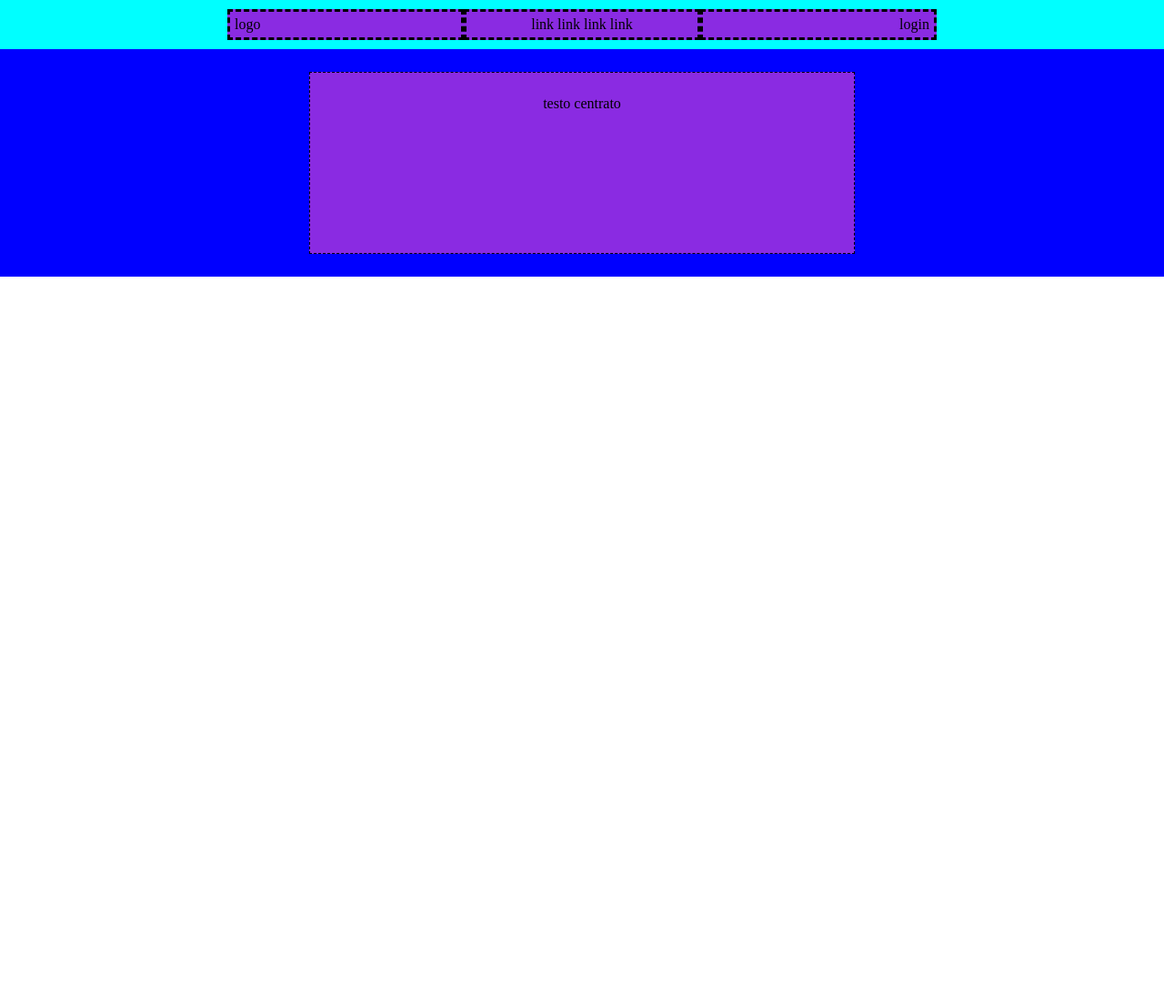
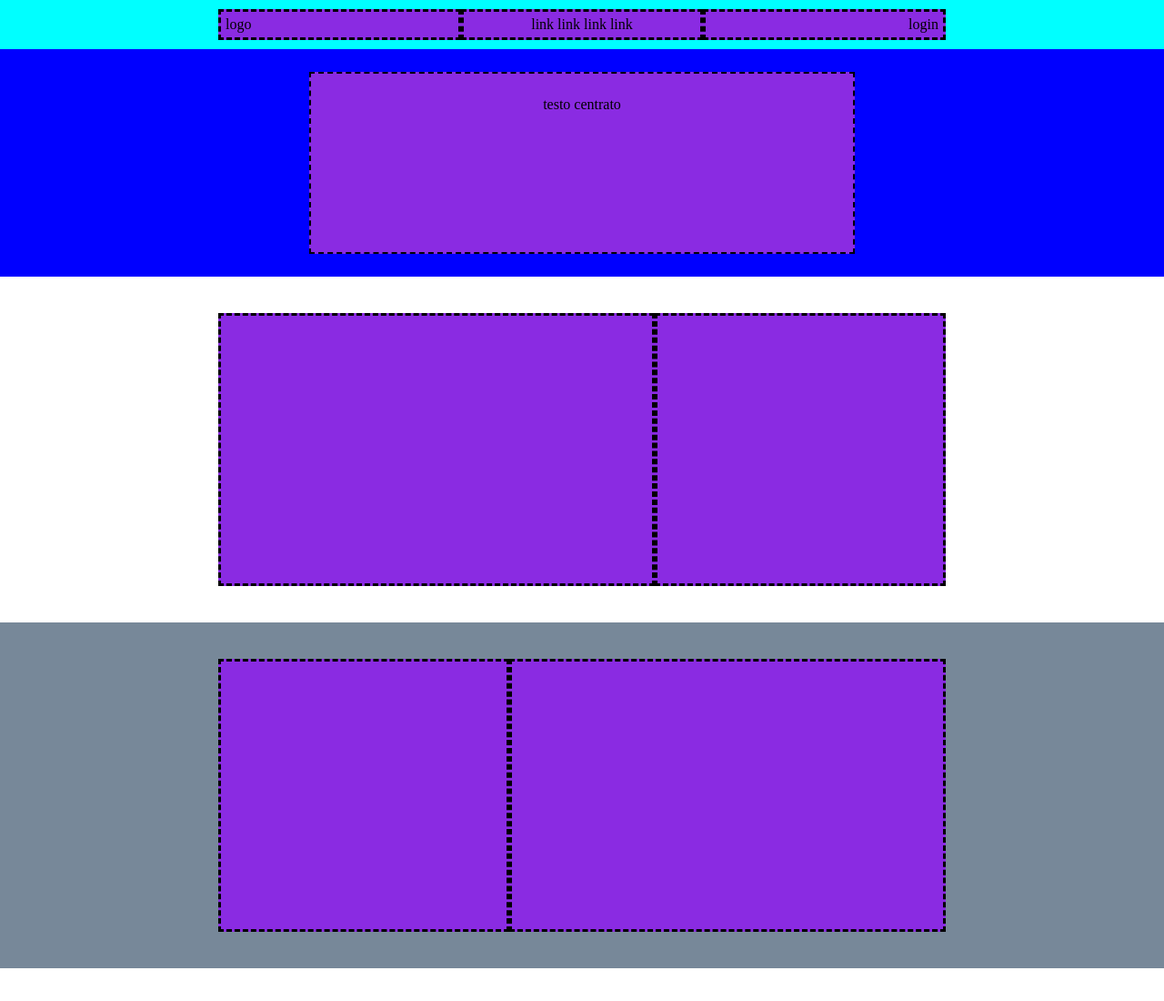
Before and after one commit to Lapo0/htmlcss-struttura-discord, a plain HTML site: page index.html in a window 1280 px wide. Shown: the top 1100 px of the page at 91% size. Before the commit the page ends 800 px from the top, so only its background shows below. Drawn offline with Linux system fonts and the light colour scheme.

Commit message:
FEAT main added section

```diff
--- a/css/style.css
+++ b/css/style.css
@@ -20,15 +20,13 @@ header{           /*DEBUG*/
 .container{
     max-width: 800px;
     margin: 0 auto;
-    padding: 10px;
 }
 
-.debug .row{           /*DEBUG*/
-    background-color: blue;
-}
+
 
 .row-cols-3 > .col{
     flex-basis: calc(100% /3);
+    margin: 10px 0;
 }
 
 .debug [class^='col'] {
@@ -69,5 +67,37 @@ header{           /*DEBUG*/
 .debug .small.container{           /*DEBUG*/
     background-color: blueviolet;
     height: 200px;
-    border: 1px dashed black;
+    border: 2px dashed black;
 }
+
+/*CORPO PAGINA*/
+main > section{
+    padding: 40px 0;
+}
+
+.container.section .row{
+    min-height: 300px;
+}
+
+.col.col-big{
+    flex-basis: 60%;
+}
+
+.col.col-small{
+    flex-basis: 40%;
+}
+
+main > section:nth-child(2n){
+    background-color: lightslategray;
+}
+
+.container .row.row-reverse{
+    flex-direction: row-reverse;
+}
+
+/*Sezione no flex*/
+section .big.container{
+    min-height: 500px;
+    background-color: rgb(52, 121, 0);
+    border: 2px dashed black;
+}
--- a/index.html
+++ b/index.html
@@ -5,7 +5,7 @@
     <meta http-equiv="X-UA-Compatible" content="IE=edge">
     <meta name="viewport" content="width=device-width, initial-scale=1.0">
     <title>Discord</title>
-    <link rel="stylesheet" href="css/style.css">
+    <link rel="stylesheet" href="./css/style.css">
 </head>
 <body class="debug">
 
@@ -29,7 +29,7 @@
             </div>
         </div>
 
-        <section class="section-header flex">
+        <section class="section-header">
             <div class="small container">
 
                 testo centrato
@@ -39,5 +39,71 @@
 
         </section>
     </header>
+
+    <!--CORPO PAGINA-->
+    <main>
+
+        <!--Prima sezione-->
+        <section>
+            <div class="container section">
+                <div class="row">
+                    <div class="col col-big">
+
+
+                    </div>
+                    <div class="col col-small">
+
+
+                    </div>
+                </div>
+            </div>
+
+        </section>
+
+        <!--Seconda sezione-->
+        <section>
+            <div class="container section">
+                <div class="row row-reverse">
+                    <div class="col col-big">
+
+
+                    </div>
+                    <div class="col col-small">
+
+
+                    </div>
+                </div>
+            </div>
+
+        </section>
+
+        <!--Terza sezione-->
+        <section>
+            <div class="container section">
+                <div class="row">
+                    <div class="col col-big">
+
+
+                    </div>
+                    <div class="col col-small">
+
+
+                    </div>
+                </div>
+            </div>
+
+        </section>
+
+        <!--Quarta sezione-->
+        <section>
+            <div class="big container">
+
+                </div>
+            </div>
+
+        </section>
+    </main>
+
+
 </body>
 </html>
```
